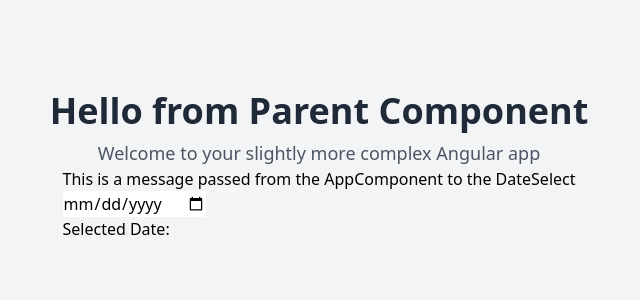
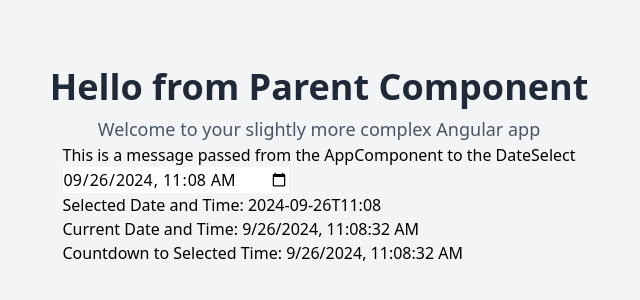
Before and after one commit to HenrikCheng/learn-angular, an Angular app: page / in a window 1280 px wide. Shown: the part 234-534 px from the top of the page, without its empty margins (321-961 px from the left). Built offline with nearby package versions, Linux system fonts and the light colour scheme.

Commit message:
feat: add current & selected times

```diff
--- a/src/app/app.component.html
+++ b/src/app/app.component.html
@@ -7,7 +7,7 @@
   </p>
 
   <!-- Pass the message to the child component -->
-  <app-date-select [message]="message"></app-date-select>
+  <date-select [message]="message"></date-select>
 </div>
 
 <router-outlet></router-outlet>
--- a/src/app/dateSelect/DateSelect.component.html
+++ b/src/app/dateSelect/DateSelect.component.html
@@ -1,5 +1,9 @@
 <div>
   <p>{{ message }}</p>
-  <input type="date" [(ngModel)]="selectedDate" />
-  <p>Selected Date: {{ selectedDate }}</p>
+  <input type="datetime-local" [(ngModel)]="selectedDateTime" />
+  <p>Selected Date and Time: {{ selectedDateTime }}</p>
+
+  <p>Current Date and Time: {{ currentDateTime }}</p>
+
+  <p>Countdown to Selected Time: {{ currentDateTime }}</p>
 </div>
--- a/src/app/dateSelect/DateSelect.component.ts
+++ b/src/app/dateSelect/DateSelect.component.ts
@@ -1,12 +1,29 @@
-import { Component, Input } from '@angular/core';
+import { Component, Input, OnInit, OnDestroy } from '@angular/core';
 
 @Component({
-  selector: 'app-date-select',
+  selector: 'date-select',
   templateUrl: './DateSelect.component.html',
 })
-export class DateSelect {
-  @Input() message: string = ''; // Like props in React
+export class DateSelect implements OnInit, OnDestroy {
+  @Input() message: string = ''; // Input message from parent component
 
-  // This acts like the useState hook, storing the selected date
-  selectedDate: string = '';
+  selectedDateTime: string = ''; // Stores the selected date and time
+  currentDateTime: string = ''; // Stores the current date and time
+  differenceDateTime: string = ''; // Stores the countdown date and time
+  private intervalId: any; // Holds the interval ID for updating time
+
+  ngOnInit() {
+    this.setCurrentDateTime(); // Set the current date and time
+    this.selectedDateTime = new Date().toISOString().substring(0, 16); // Initialize with current date and time
+    this.intervalId = setInterval(() => this.setCurrentDateTime(), 1000); // Update current time every second
+  }
+
+  ngOnDestroy() {
+    clearInterval(this.intervalId); // Clear the interval to prevent memory leaks
+  }
+
+  setCurrentDateTime() {
+    const now = new Date(); // Get the current date and time
+    this.currentDateTime = now.toLocaleString(); // Format it for display
+  }
 }
```
